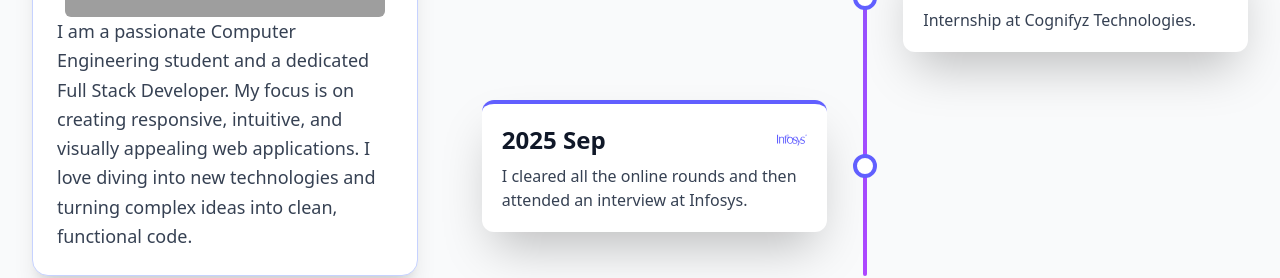
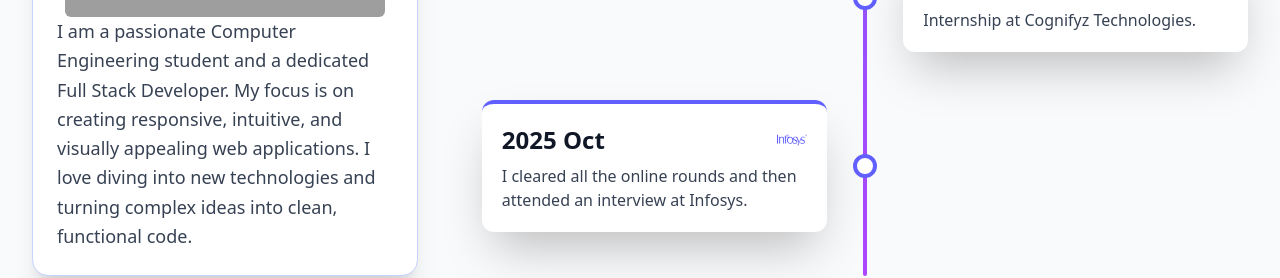
Before and after one commit to shivamp7428/Shivam-Patel, a React (Vite) app: page /about in a window 1280 px wide. Shown: the part 820-1098 px from the top of the page. Built offline with nearby package versions, Linux system fonts and the light colour scheme; grey boxes are pictures that could not be loaded.

Commit message:
Updated new version

```diff
--- a/src/Pages/About.jsx
+++ b/src/Pages/About.jsx
@@ -12,7 +12,7 @@ const timeline = [
   { year: "2024 March", event: "Built first full-stack project.", icon: <FaLaptopCode /> },
   { year: "2024", event: "Participated in Hackathons.", icon: <TbHeartHandshake /> },
   { year: "2025 May - Sep", event: "Internship at Cognifyz Technologies.", icon: <FaStar /> },
-  { year: "2025 Sep", event: "I cleared all the online rounds and then attended an interview at Infosys.", icon: <SiInfosys /> },
+  { year: "2025 Oct", event: "I cleared all the online rounds and then attended an interview at Infosys.", icon: <SiInfosys /> },
 ];
 
 const aboutData = [
```
